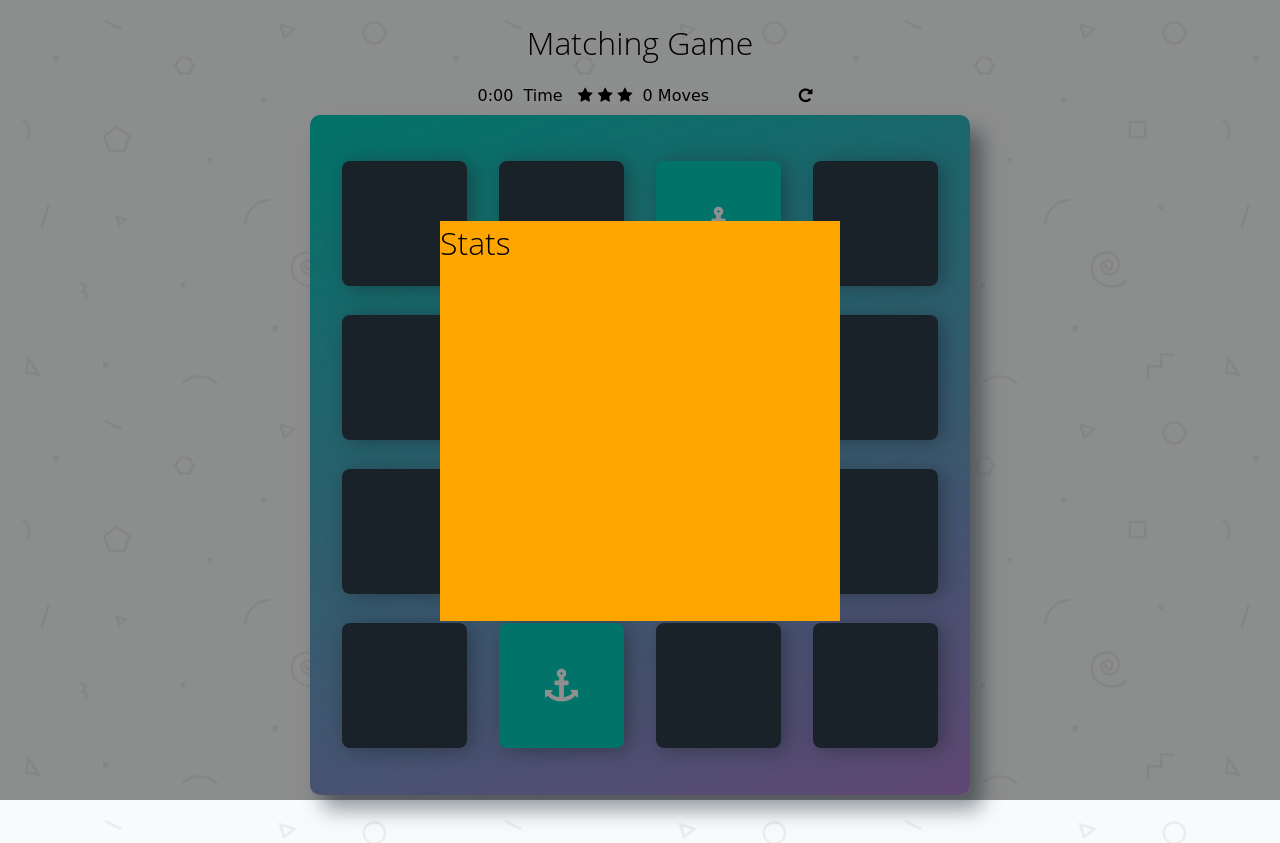
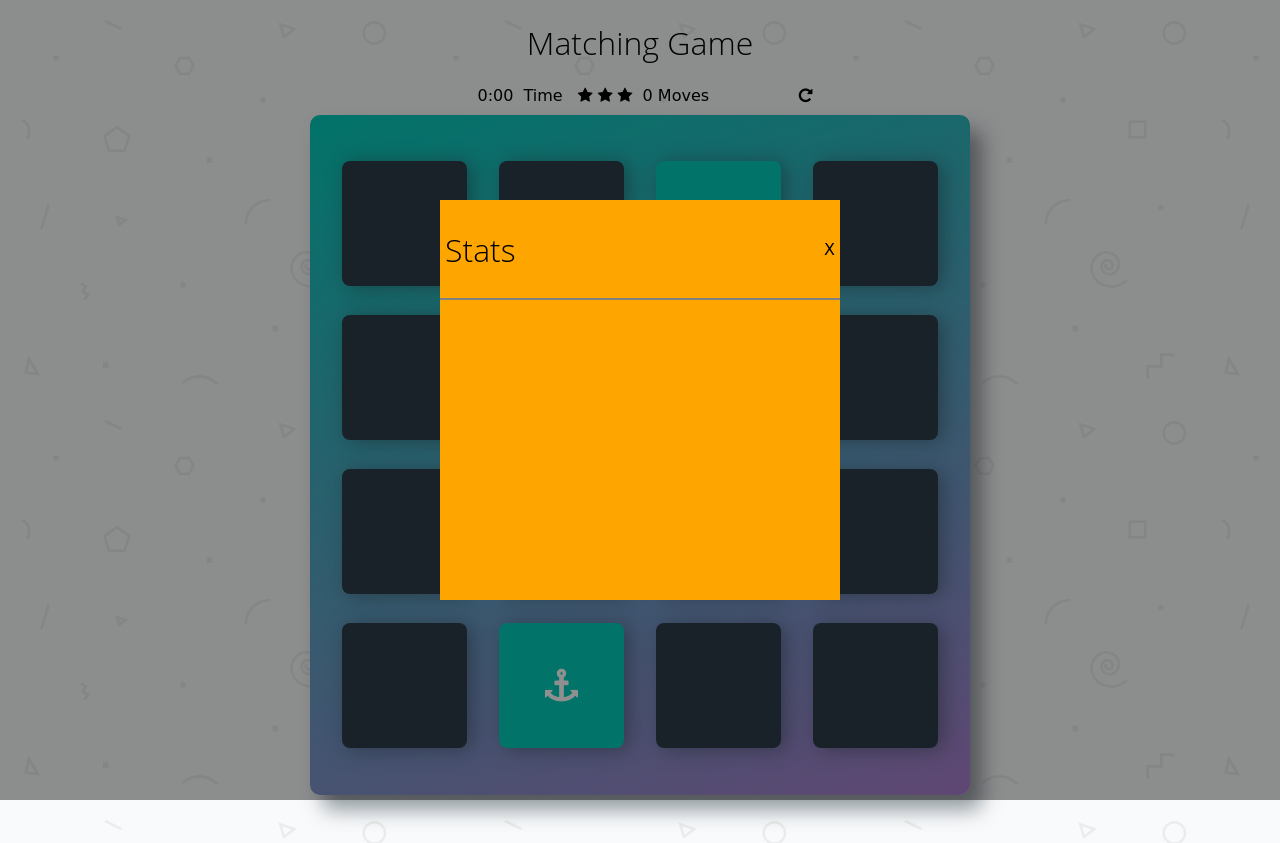
Before and after one commit to shehryarbajwa/Concentration---JS, a plain HTML site: page index.html in a window 1280 px wide. Drawn offline with Linux system fonts and the light colour scheme; a web font is replaced by a local one.

Commit message:
border-top and border-bottom added

```diff
--- a/css/app.css
+++ b/css/app.css
@@ -51,6 +51,15 @@ h1 {
   left: 50%;
   background: orange;
   transform: translate(-50%, -50%);
+}
+
+.modal_heading{
+  display: flex;
+  justify-content: space-between;
+  align-items: center;
+  padding: 5px;
+  border-top: 2px solid orange;
+  border-bottom: 2px solid gray;
 }
 
 /*
--- a/index.html
+++ b/index.html
@@ -20,6 +20,7 @@
         <div class="modal_body">
           <div class="modal_heading">
             <h1 class="modal_title">Stats</h1>
+            <span class="modal_close">X</span>
           </div>
         </div>
         </div>
```
